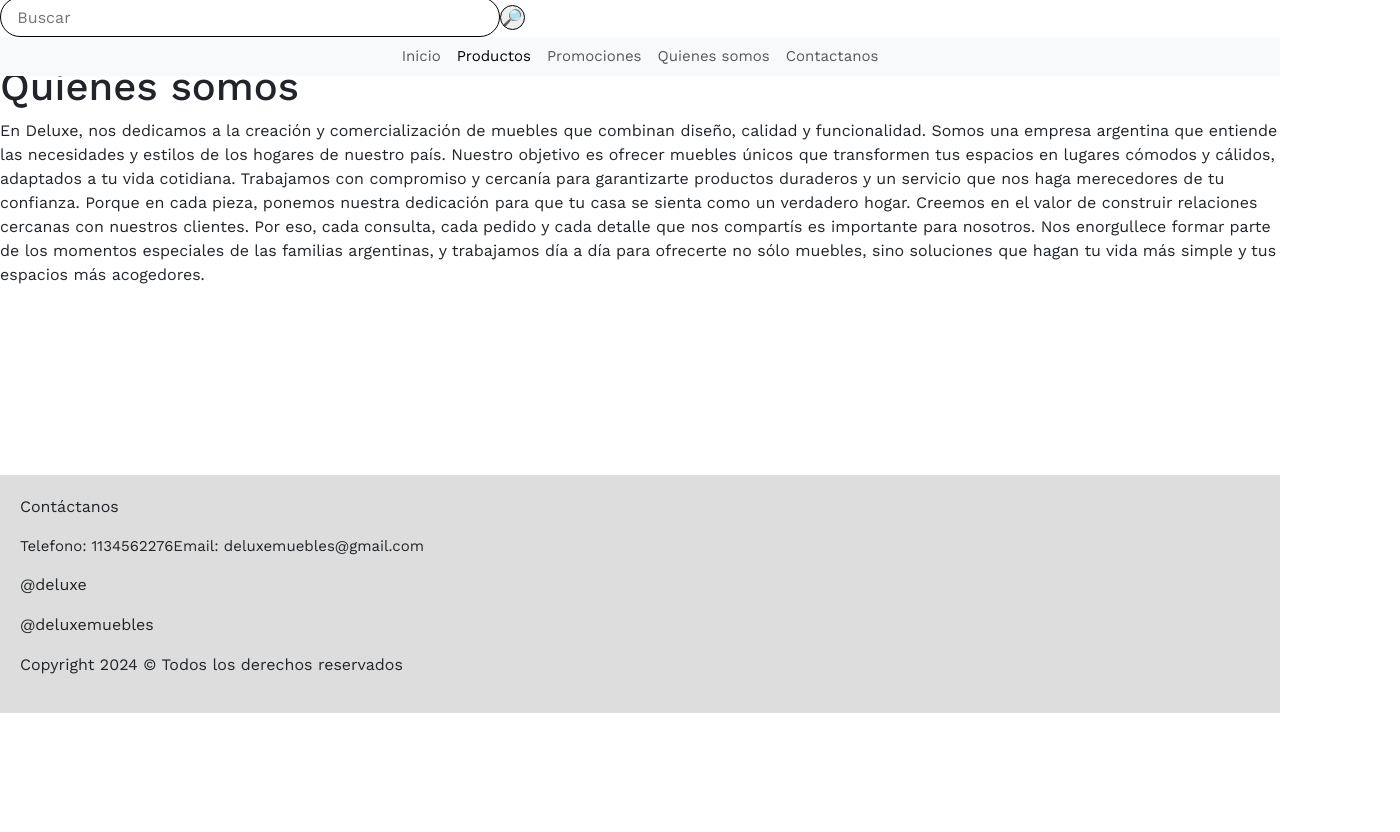
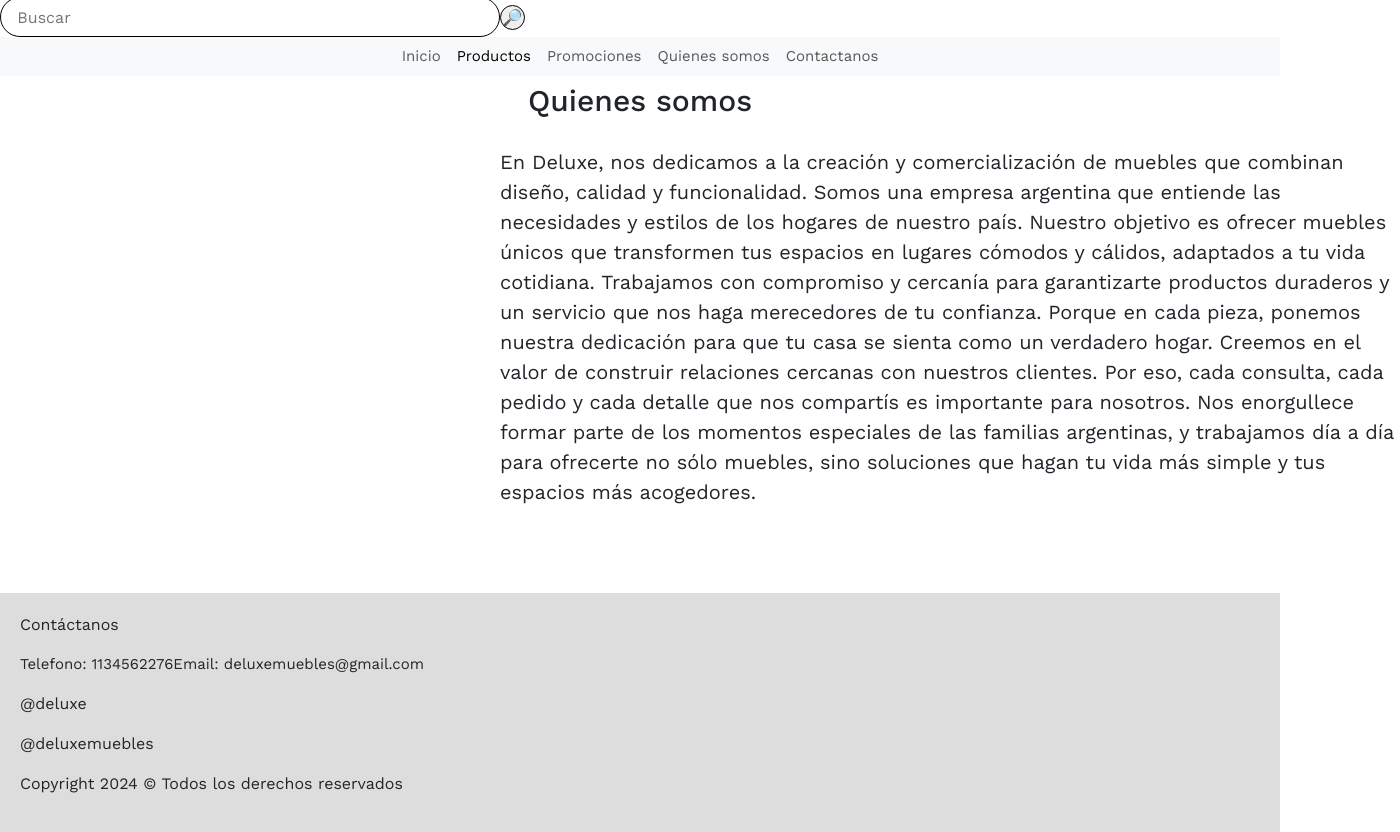
Before and after one commit to lautaro189/proyectomueblescoder, a plain HTML site: page pages/quienessomos.html in a window 1280 px wide. Shown: the part 87-919 px from the top of the page, 1400 px wide, since content can reach past the window. Before the commit the page ends 800 px from the top, so only its background shows below. Drawn offline with nearby package versions, Linux system fonts and the light colour scheme.

Commit message:
configure estilo de pagina quienes somos

```diff
--- a/css/style.css
+++ b/css/style.css
@@ -320,7 +320,17 @@ a {
     background-attachment: fixed;
     font-family: Arial, sans-serif;
 }
-
+.tituloQuienessomos {
+    display: flex;
+    justify-content: center;
+    padding: 20px;
+    font-size: 30px;
+}
+.presentacionQsomos {
+    padding-left: 500px;
+    width: 1400px;
+    font-size: 20px;
+}
 /*MEDIA RESPONSIVE*/
 @media (max-width: 765px){
     #bodyIndex {
--- a/pages/quienessomos.html
+++ b/pages/quienessomos.html
@@ -45,8 +45,8 @@
         </nav>
     </header>
     <main id="main">
-        <h1>Quienes somos</h1>
-        <p>En Deluxe, nos dedicamos a la creación y comercialización de muebles que combinan diseño, calidad y funcionalidad. Somos una empresa argentina que entiende las necesidades y estilos de los hogares de nuestro país. Nuestro objetivo es ofrecer muebles únicos que transformen tus espacios en lugares cómodos y cálidos, adaptados a tu vida cotidiana. Trabajamos con compromiso y cercanía para garantizarte productos duraderos y un servicio que nos haga merecedores de tu confianza. Porque en cada pieza, ponemos nuestra dedicación para que tu casa se sienta como un verdadero hogar.
+        <h1 class="tituloQuienessomos">Quienes somos</h1>
+        <p class="presentacionQsomos">En Deluxe, nos dedicamos a la creación y comercialización de muebles que combinan diseño, calidad y funcionalidad. Somos una empresa argentina que entiende las necesidades y estilos de los hogares de nuestro país. Nuestro objetivo es ofrecer muebles únicos que transformen tus espacios en lugares cómodos y cálidos, adaptados a tu vida cotidiana. Trabajamos con compromiso y cercanía para garantizarte productos duraderos y un servicio que nos haga merecedores de tu confianza. Porque en cada pieza, ponemos nuestra dedicación para que tu casa se sienta como un verdadero hogar.
             Creemos en el valor de construir relaciones cercanas con nuestros clientes. Por eso, cada consulta, cada pedido y cada detalle que nos compartís es importante para nosotros. Nos enorgullece formar parte de los momentos especiales de las familias argentinas, y trabajamos día a día para ofrecerte no sólo muebles, sino soluciones que hagan tu vida más simple y tus espacios más acogedores.
             </p>
     </main>
```
